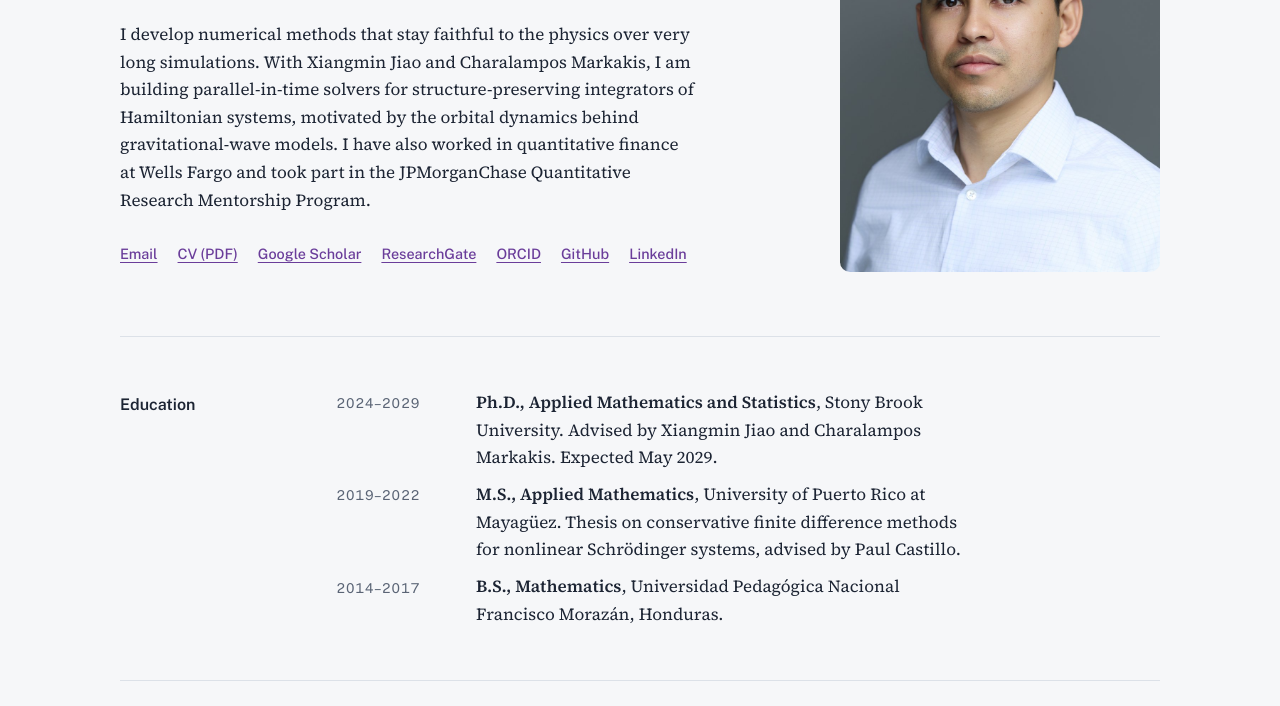
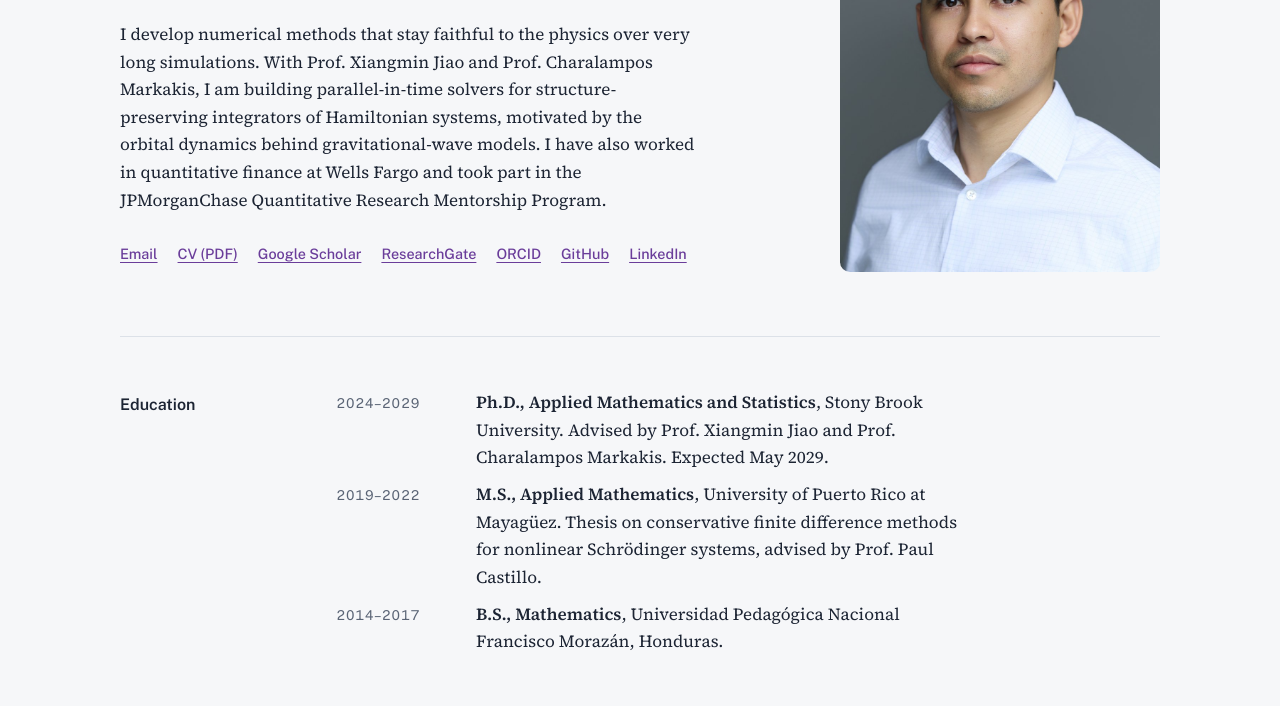
Before and after one commit to axiaguilera/axiaguilera.github.io, a plain HTML site: page index.html in a window 1280 px wide. Shown: the part 246-952 px from the top of the page. Drawn offline with nearby package versions, Linux system fonts and the light colour scheme.

Commit message:
Add 'Prof.' title to faculty mentions in bio

```diff
--- a/index.html
+++ b/index.html
@@ -41,7 +41,7 @@
 
       <p class="bio">
         I develop numerical methods that stay faithful to the physics over very long simulations.
-        With Xiangmin Jiao and Charalampos Markakis, I am building parallel-in-time solvers for
+        With Prof. Xiangmin Jiao and Prof. Charalampos Markakis, I am building parallel-in-time solvers for
         structure-preserving integrators of Hamiltonian systems, motivated by the orbital dynamics
         behind gravitational-wave models. I have also worked in quantitative finance at Wells Fargo
         and took part in the JPMorganChase Quantitative Research Mentorship Program.
@@ -67,9 +67,9 @@
     <div class="block-body">
       <dl class="timeline">
         <dt>2024–2029</dt>
-        <dd><b>Ph.D., Applied Mathematics and Statistics</b>, Stony Brook University. Advised by Xiangmin Jiao and Charalampos Markakis. Expected May 2029.</dd>
+        <dd><b>Ph.D., Applied Mathematics and Statistics</b>, Stony Brook University. Advised by Prof. Xiangmin Jiao and Prof. Charalampos Markakis. Expected May 2029.</dd>
         <dt>2019–2022</dt>
-        <dd><b>M.S., Applied Mathematics</b>, University of Puerto Rico at Mayagüez. Thesis on conservative finite difference methods for nonlinear Schrödinger systems, advised by Paul Castillo.</dd>
+        <dd><b>M.S., Applied Mathematics</b>, University of Puerto Rico at Mayagüez. Thesis on conservative finite difference methods for nonlinear Schrödinger systems, advised by Prof. Paul Castillo.</dd>
         <dt>2014–2017</dt>
         <dd><b>B.S., Mathematics</b>, Universidad Pedagógica Nacional Francisco Morazán, Honduras.</dd>
       </dl>
@@ -223,7 +223,7 @@
         </figure>
 
         <p>
-          For my M.S. thesis with Paul Castillo, I developed field-directional splitting schemes that
+          For my M.S. thesis with Prof. Paul Castillo, I developed field-directional splitting schemes that
           update one component at a time while conserving the discrete mass of every component and
           the discrete Hamiltonian exactly, and reach higher order in time through symmetric
           composition. We extended them to fourth- and sixth-order explicit and compact finite
```
